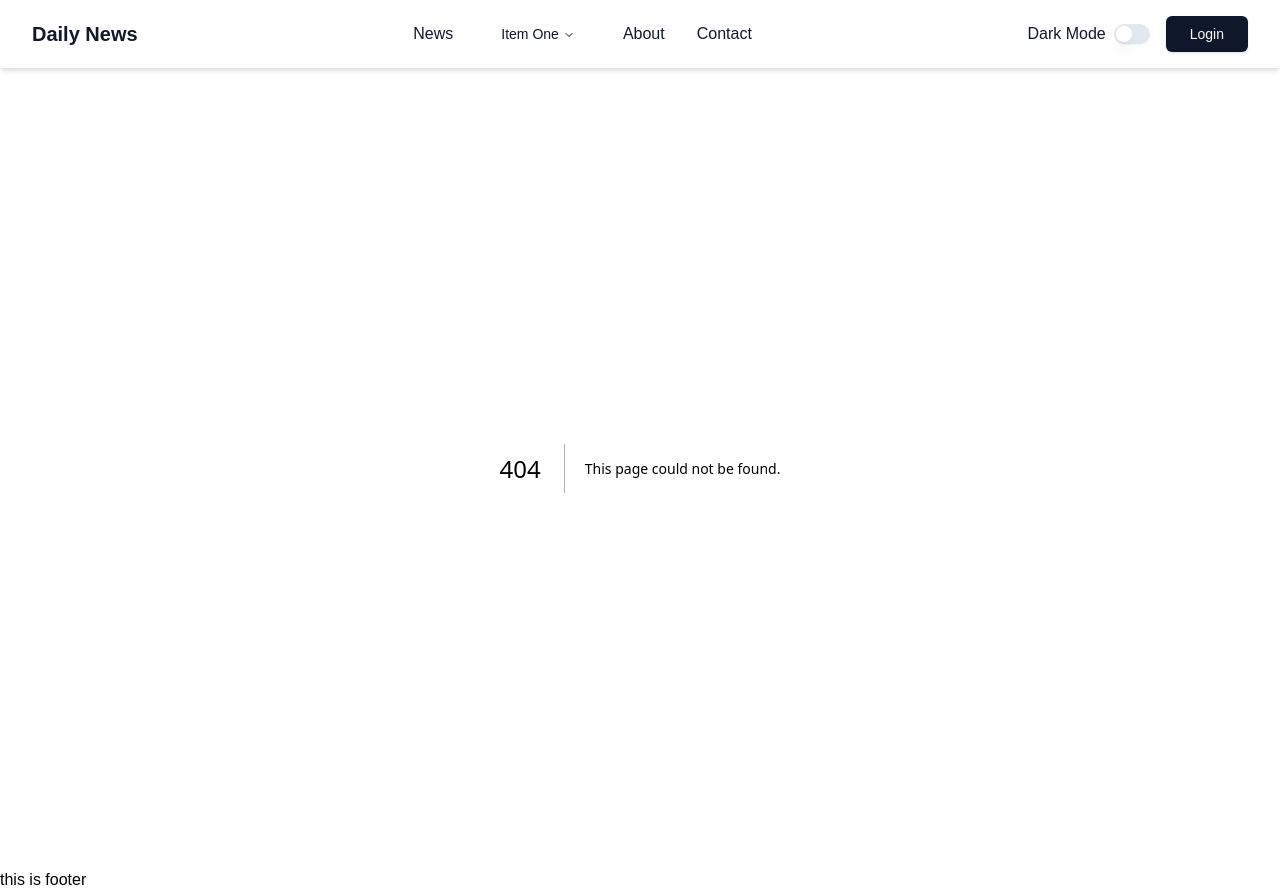
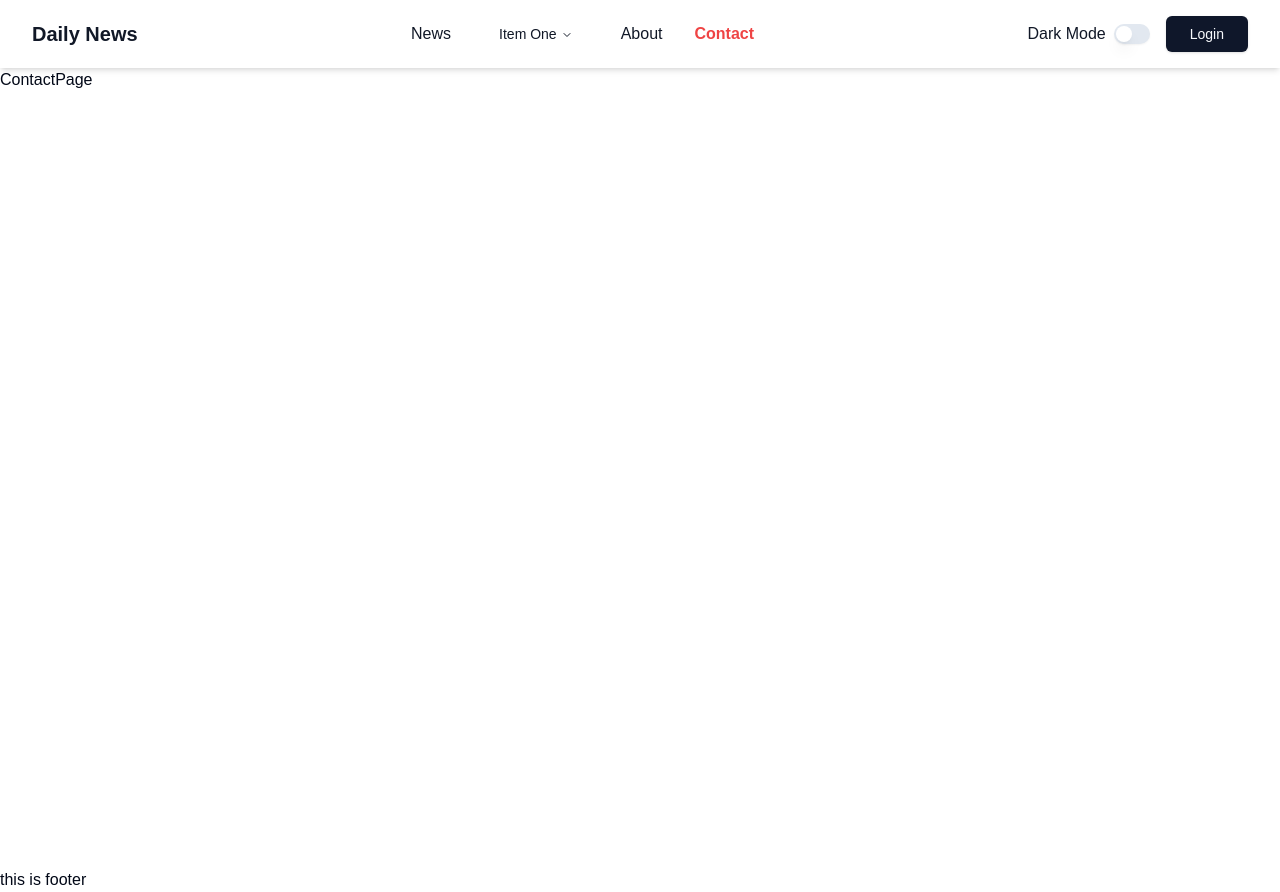
Before and after one commit to TauhidOSD/next-news-portal, a Next.js app: page /contact in a window 1280 px wide. Before the commit this address had no page. Built offline with nearby package versions, Linux system fonts and the light colour scheme.

Commit message:
Navabr section has added routing and navigating

```diff
--- /dev/null
+++ b/src/app/about/page.tsx
@@ -0,0 +1,9 @@
+import React from 'react'
+
+const AboutPage = () => {
+  return (
+    <div>AboutPage</div>
+  )
+}
+
+export default AboutPage
--- /dev/null
+++ b/src/app/contact/page.tsx
@@ -0,0 +1,9 @@
+import React from 'react'
+
+const ContactPage = () => {
+  return (
+    <div>ContactPage</div>
+  )
+}
+
+export default ContactPage
--- /dev/null
+++ b/src/app/news/page.tsx
@@ -0,0 +1,8 @@
+
+const NewsPage = () => {
+  return (
+    <div>NewsPage</div>
+  )
+}
+
+export default NewsPage
--- /dev/null
+++ b/src/components/MobileMenu.tsx
@@ -0,0 +1,24 @@
+"use client"
+
+import { useState } from "react"
+import { AiOutlineClose, AiOutlineMenu } from "react-icons/ai";
+import { Button } from "./ui/button";
+const MobileMenu = () => {
+
+    const [isMobileMenuOpen, setIsMobileMenuOpen] = useState(false);
+    const toggleMobileMenu = () => {
+      setIsMobileMenuOpen(!isMobileMenuOpen);
+    }
+
+  return (
+    <div className="lg:hidden">
+          <Button onClick={toggleMobileMenu}>
+            {
+             isMobileMenuOpen ? (<AiOutlineClose size={24} />) : (<AiOutlineMenu size={24}/>)
+            }
+          </Button>
+        </div>
+  )
+}
+
+export default MobileMenu
--- a/src/components/Navbar.tsx
+++ b/src/components/Navbar.tsx
@@ -3,16 +3,14 @@ import Link from "next/link"
 import { NavigationMenu, NavigationMenuContent, NavigationMenuItem, NavigationMenuLink, NavigationMenuList, NavigationMenuTrigger } from "./ui/navigation-menu"
 import { Switch } from "@/components/ui/switch"
 import { Button } from "./ui/button"
-import { useState } from "react"
-import { AiOutlineClose, AiOutlineMenu } from "react-icons/ai";
+import MobileMenu from "./MobileMenu"
+import { usePathname } from "next/navigation"
+
 
 
 const Navbar = () => {
 
-const [isMobileMenuOpen, setIsMobileMenuOpen] = useState(false);
-const toggleMobileMenu = () => {
-  setIsMobileMenuOpen(!isMobileMenuOpen);
-}
+  const pathname = usePathname()
 
 
   return (
@@ -28,7 +26,7 @@ const toggleMobileMenu = () => {
           <NavigationMenuList className="flex space-x-8">
 
             <NavigationMenuItem>
-              <NavigationMenuLink href="/news" className="hover:text-gray-600">News</NavigationMenuLink>
+              <NavigationMenuLink href="/news" className={`${pathname === '/news' ? 'text-red-500 font-semibold' : ''} hover:text-gray-600"`}>News</NavigationMenuLink>
             </NavigationMenuItem>
 
             <NavigationMenuItem>
@@ -61,10 +59,10 @@ const toggleMobileMenu = () => {
             </NavigationMenuItem>
 
             <NavigationMenuItem>
-              <NavigationMenuLink href="/about" className="hover:text-gray-600">About</NavigationMenuLink>
+              <NavigationMenuLink href="/about" className={`${pathname === '/about' ? 'text-red-500 font-semibold' : ''} hover:text-gray-600"`}>About</NavigationMenuLink>
             </NavigationMenuItem>
             <NavigationMenuItem>
-              <NavigationMenuLink href="/contact" className="hover:text-gray-600">Contact</NavigationMenuLink>
+              <NavigationMenuLink href="/contact" className={`${pathname === '/contact' ? 'text-red-500 font-semibold' : ''} hover:text-gray-600"`}>Contact</NavigationMenuLink>
             </NavigationMenuItem>
 
           </NavigationMenuList>
@@ -80,14 +78,8 @@ const toggleMobileMenu = () => {
 
         </div>
         {/* hamburger menu for mobile */}
-        <div className="lg:hidden">
-          <Button onClick={toggleMobileMenu}>
-            {
-             isMobileMenuOpen ? (<AiOutlineClose size={24} />) : (<AiOutlineMenu size={24}/>)
-            }
-          </Button>
-        </div>
 
+        <MobileMenu />
       </nav>
 
     </header>
```
Lines whose indentation alone changed are shown as unchanged.
